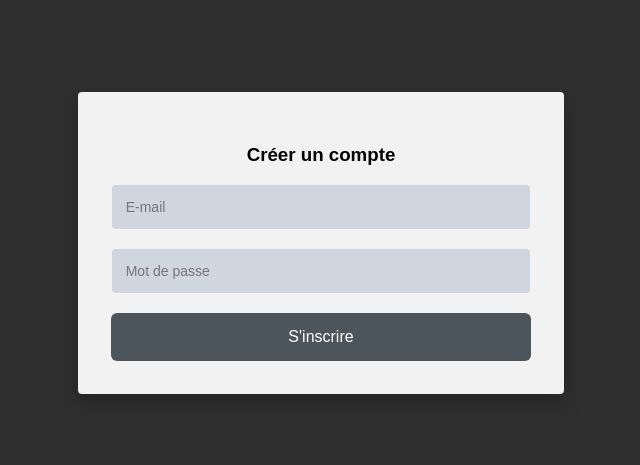
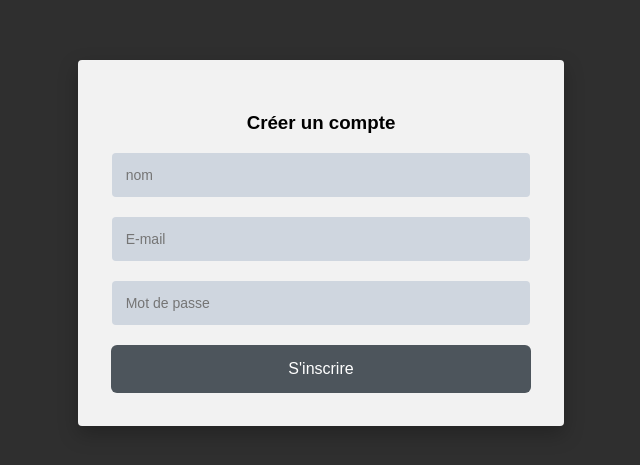
Before and after one commit to ndourmamadou2005-collab/Red-product4, a React (Vite) app: page /register in a window 1280 px wide. Shown: the part 157-622 px from the top of the page, without its empty margins (319-959 px from the left). Built offline with nearby package versions, Linux system fonts and the light colour scheme.

Commit message:
Mise à jour du projet

```diff
--- a/src/Register.jsx
+++ b/src/Register.jsx
@@ -5,6 +5,7 @@ import "./Login.css"
 function Register() {
   const navigate = useNavigate()
 
+const [nom, setNom] = useState("")
   const [email, setEmail] = useState("")
   const [password, setPassword] = useState("")
 
@@ -20,6 +21,14 @@ function Register() {
         <h3>Créer un compte</h3>
 
         <form onSubmit={handleRegister}>
+        <input
+            type="nom"
+            placeholder="nom"
+            className="input-field"
+            value={nom}
+            onChange={(e) => setNom(e.target.value)}
+            required
+          />
           <input
             type="email"
             placeholder="E-mail"
--- a/src/Sidebar.jsx
+++ b/src/Sidebar.jsx
@@ -17,6 +17,9 @@ function Sidebar() {
 
       {/* Sidebar */}
       <div className={`sidebar ${open ? "open" : ""}`}>
+        <div>
+
+        </div>
        <h3>PRODUIT ROUGE</h3>
 
         <ul>
```
